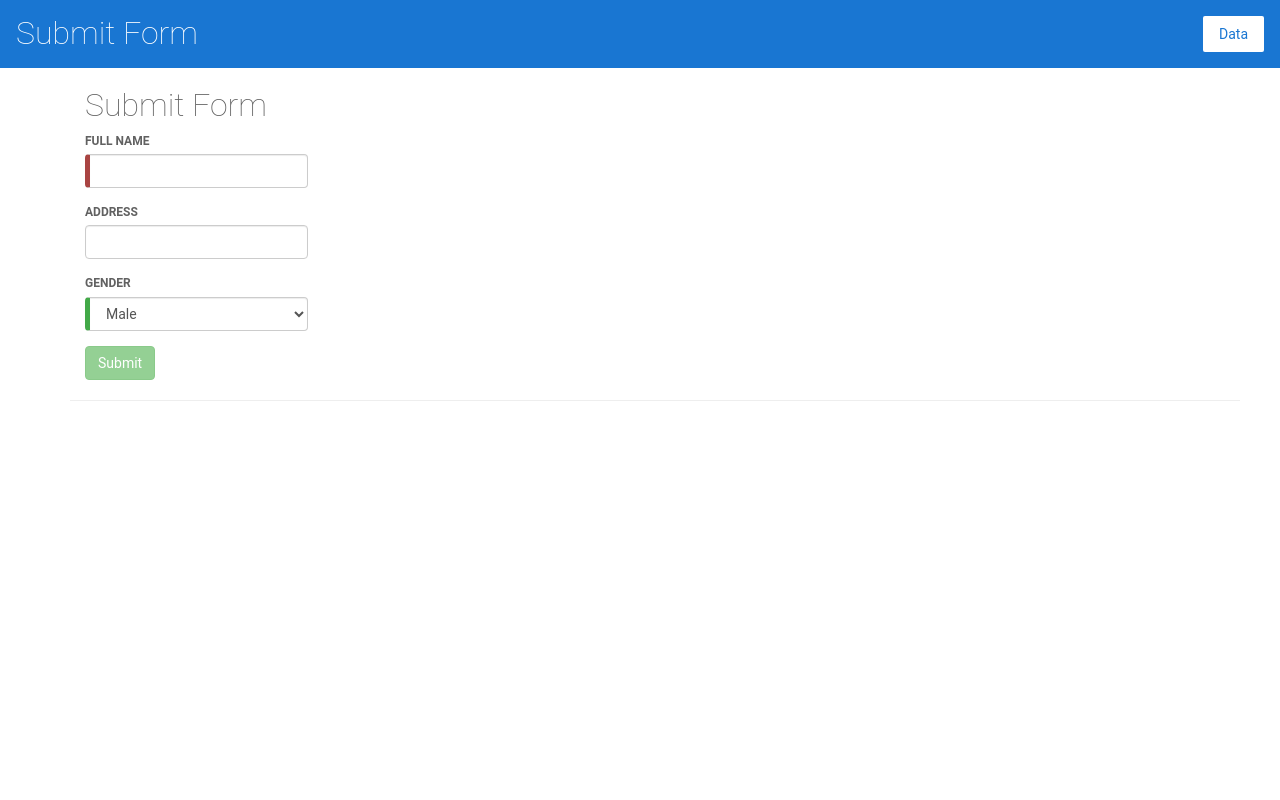
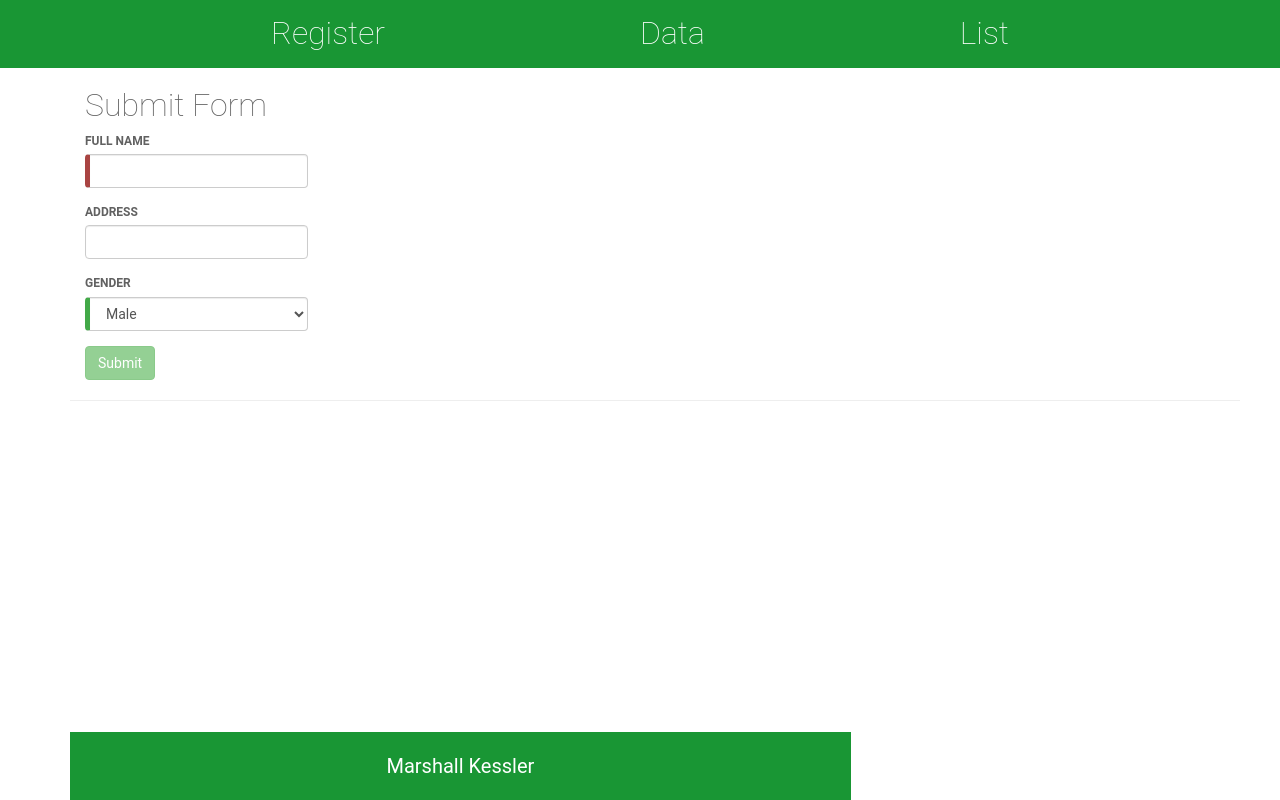
Before and after one commit to Novice9531/angular-yhj4pk, an Angular app: page / in a window 1280 px wide. Built offline with nearby package versions, Linux system fonts and the light colour scheme; what @syncfusion/ej2-angular-navigations, @syncfusion/ej2-base would draw is missing.

Commit message:
3 files modified, 1 deleted

```diff
--- a/src/app/hero-form/hero-form.component.html
+++ b/src/app/hero-form/hero-form.component.html
@@ -64,6 +64,10 @@
   </div>
 </div>
 
+<footer>
+  Marshall Kessler
+</footer>
+
 <!-- ====================================================  -->
 
 
--- a/src/app/top-bar/top-bar.component.html
+++ b/src/app/top-bar/top-bar.component.html
@@ -1,7 +1,9 @@
 <a routerLink="src/index.html">
-  <h1>Submit Form</h1>
+  <h1>Register</h1>
 </a>
-<a routerLink="src/index.html"
-  class="button fancy-button">
-  Data
+<a routerLink="src/index.html">
+  <h1>Data</h1>
 </a>
+<a routerLink="src/index.html">
+  <h1>List</h1>
+</a>
--- a/src/styles.css
+++ b/src/styles.css
@@ -10,6 +10,22 @@
 
 body {
   margin: 0;
+}
+
+footer {
+  position: absolute;
+  bottom: 0;
+  width: 61%;
+  height: 68px;
+  background-color: #199634;
+  padding: 16px;
+  display: flex;
+  color: white;
+  font-size: 20px;
+  justify-content: center;
+  align-items: center;
+
+
 }
 
 .container {
@@ -72,12 +88,12 @@ label {
 /* Button */
 .button, button {
   display: inline-flex;
-  align-items: center;
+  align-items: left;
   padding: 8px 16px;
   border-radius: 2px;
   font-size: 14px;
   cursor: pointer;
-  background-color: #1976d2;
+  background-color: #cccccc;
   color: white;
   border: none;
 }
@@ -109,12 +125,12 @@ label {
 app-top-bar {
   width: 100%;
   height: 68px;
-  background-color: #1976d2;
+  background-color: #199634;
   padding: 16px;
   display: flex;
   flex-direction: row;
-  justify-content: space-between;
-  align-items: center;
+  justify-content: space-evenly;
+  align-items: left;
 }
 
 app-top-bar h1 {
```
Also changed, not shown: src/styles.1.css (deleted, +0 -8 lines).
